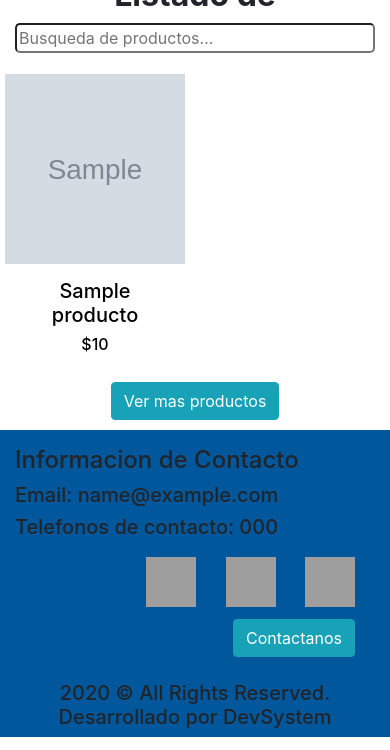
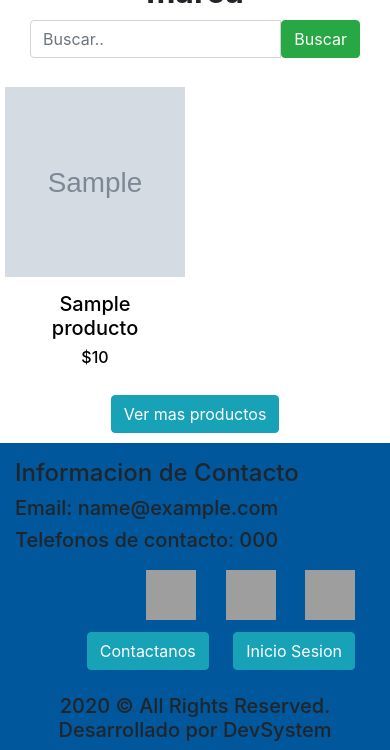
Before and after one commit to geovanymantilla/TiendaWeb, a Django app: page /marcas/1/ in a window 390 px wide. Shown: the part 547-1297 px from the top of the page. Run offline with Django 3.2, Linux system fonts and the light colour scheme; tables that the repository leaves empty hold one stand-in row (values such as "Sample post"); grey boxes marked "Sample" are stand-in pictures; some libraries are stand-ins or nearby versions; grey boxes are pictures that could not be loaded.

Commit message:
version 1 aplicativo web

```diff
--- a/producto/admin.py
+++ b/producto/admin.py
@@ -17,3 +17,5 @@ admin.site.register(marca)
 admin.site.register(categoria)
 
 admin.site.register(empresa)
+
+admin.site.site_header="Administrador DevSystem"
--- a/producto/static/producto/css/style.css
+++ b/producto/static/producto/css/style.css
@@ -16,7 +16,14 @@ body{
     min-height: 350px;
 
   }
-
+li{
+	list-style: none;
+}
+.cat{
+	list-style: none;
+	font-size: 12px;
+	color: black;
+}
 div.gallery {
   margin: 5px;
  /* border: 1px solid #ccc;*/
@@ -40,7 +47,10 @@ div.desc {
   text-align: center;
 }
 
+#hea{
+	background-color:white;
 
+}
 #footer{
 	background-color:#01579b;
 	width: 100%;
--- a/producto/templates/producto/base.html
+++ b/producto/templates/producto/base.html
@@ -11,17 +11,34 @@
 	<meta charset="UTF-8">
 	<meta name="viewport" content="width=device-width, initial-scale=1.0">
 	<meta http-equiv="X-UA-Compatible" content="ie=edge">
+
+	<link rel="stylesheet" href="https://maxcdn.bootstrapcdn.com/bootstrap/4.5.2/css/bootstrap.min.css">
 	<link rel="stylesheet" href="{% static 'producto/css/style.css' %}">
-	<link rel="stylesheet" href="https://maxcdn.bootstrapcdn.com/bootstrap/4.5.2/css/bootstrap.min.css">
 	<title></title>
 
 </head>
 <body>
-	<nav class="" id="nav">
+	<!-- <nav class="navbar navbar-light bg-light justify-content-between" id="nav">
 		<h2> <a href="/"><img  id="logo" src="https://eos-gnss.com/wp-content/uploads/2018/04/iOS.png" height="100px" alt="logo"> </a>
 			{{empresa.nombre}}
-		</h2>
-	</nav>
+			<form class="form-inline">
+
+				<button class="btn btn-outline-success my-2 my-sm-0" type="submit">Login</button>
+			  </form>
+	</nav> -->
+	<nav  class="navbar navbar-expand-sm" style="height: 105px;" id="hea">
+
+
+        <a class="navbar-bran" href="/">
+            <img title=""  style="height: 90px;"  src="https://eos-gnss.com/wp-content/uploads/2018/04/iOS.png" />
+		</a>
+		<h3>{{empresa.nombre}} </h3>
+
+
+
+
+
+        </nav>
 
 	<div id="menu">
 		<div id="myCarousel" class="carousel slide" data-ride="carousel">
@@ -83,6 +100,8 @@
 
 			<!-- <button type="button" class="btn btn-info">Contactanos</button> -->
 			<a href="" class="btn btn-info btn-rounded mb-4" data-toggle="modal" data-target="#modalContactForm">Contactanos</a>
+			<a href="/admin" class="btn btn-info btn-rounded mb-4">Inicio Sesion</a>
+
 		</div>
 		<div class="col  text-center" style="margin-bottom:0" id="derechos">
 			<h5>2020 © All Rights Reserved. Desarrollado por DevSystem</h5>
--- a/producto/templates/producto/marca.html
+++ b/producto/templates/producto/marca.html
@@ -42,11 +42,29 @@
 		</div>
 		<div class="col-sm-10">
 			<div class="row" id="galeria2">
-				<div class="col-sm-12" style="text-align: center;"><h2><b>Listado de {{marca.nombre}}</b></h2> </div>
-				<div class=" col-sm-12 searchbar pb-3">
+				<div class="col-sm-12" style="text-align: center;"><h2><b>Listado de {{marcas.nombre}}</b></h2> </div>
+				<div class="container">
+					<div class="row">
+						<div class="col-md-12 search pb-4">
+							<form method="get">
+								<div class="custom-search-input">
+									<div class="input-group col-md-12">
+										 <input type="text" class="form-control" placeholder="Buscar.." name="buscar">
+										 <span class="input-group-list">
+											 <i class="icon icon-search">
+												 <button type="submit" class="btn btn-success">Buscar</button>
+											 </i>
+										 </span>
+									</div>
+								</div>
+							</form>
+						</div>
+					</div>
+				</div>
+				<!-- <div class=" col-sm-12 searchbar pb-3">
 					<input class="search_input" type="text" name="" placeholder="Busqueda de productos..." style="width: 100%; border-radius: 5px;">
 					<a href="#" class="search_icon"><i class="fas fa-search"></i></a>
-                </div>
+                </div> -->
 
                 {% for producto in productos %}
 
@@ -65,7 +83,7 @@
 
 				<br>
 				<div class="col-sm-12 text-center">
-					<a class="btn btn-info center-block" href="./html/productos.html" role="button">Ver mas productos</a>
+					<a class="btn btn-info center-block" href="/productos" role="button">Ver mas productos</a>
 
 				</div>
 
--- a/producto/views.py
+++ b/producto/views.py
@@ -1,15 +1,27 @@
 from django.shortcuts import render
-
+from django.db.models import Q
 from producto.models import producto , empresa , categoria , marca
 
 # Create your views here.
 def Inicio(request):
     productos = producto.objects.all()
+    productos = list(productos)
+    if productos.__len__()>=6:
+        x=productos.__len__()
+        productos=productos[x-7:x-1]
+    else:
+        productos=productos.__reversed__()
     empresas = empresa.objects.all()
     return render(request, "producto/index.html", {"empresas" : empresas , "productos" : productos})
 
 def Producto(request):
+    queryset = request.GET.get("buscar")
     productos = producto.objects.all()
+    if queryset:
+        productos = producto.objects.filter(
+            Q(nombre__icontains = queryset)|
+            Q(palabras_clave__icontains = queryset)
+        ).distinct()
     empresas = empresa.objects.all()
     categorias = categoria.objects.all()
     marcas = marca.objects.all()
@@ -18,10 +30,17 @@ def Producto(request):
 def Categoria(request, categoria_id):
     categorias=categoria.objects.get(id=categoria_id)
     productos= producto.objects.filter(categoria=categorias)
+    queryset = request.GET.get("buscar")
+    produ = producto.objects.all()
+    if queryset:
+        produ = producto.objects.filter(
+            Q(nombre__icontains = queryset)|
+            Q(palabras_clave__icontains = queryset)
+        ).distinct()
     marcas = marca.objects.all()
     empresas = empresa.objects.all()
     listadoCategoria= categoria.objects.all()
-    return render (request, "producto/categoria.html", {"listadoCategoria": listadoCategoria, "categorias" : categorias , "productos": productos ,"empresas" : empresas , "marcas": marcas})
+    return render (request, "producto/categoria.html", {"listadoCategoria": listadoCategoria, "categorias" : categorias , "productos": productos ,"empresas" : empresas , "marcas": marcas, "produ": produ})
 
 def Marca(request, marca_id):
     marcas = marca.objects.get(id=marca_id)
```
Also changed, not shown: producto/templates/producto/categoria.html (+21 -3 lines), producto/templates/producto/index.html (+8 -2 lines), producto/templates/producto/productos.html (+22 -4 lines), media/producto/Samsung_Galaxy_A30S.jpg (added), media/producto/Samsung_Galaxy_Note_20_Ultra_256Gb.jpg (added), media/producto/iphone_Se_64Gb.jpg (added), tiendaWeb/settings.py (line endings or trailing spaces).
